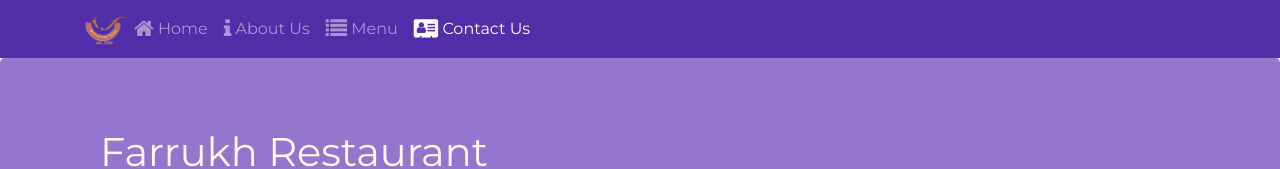
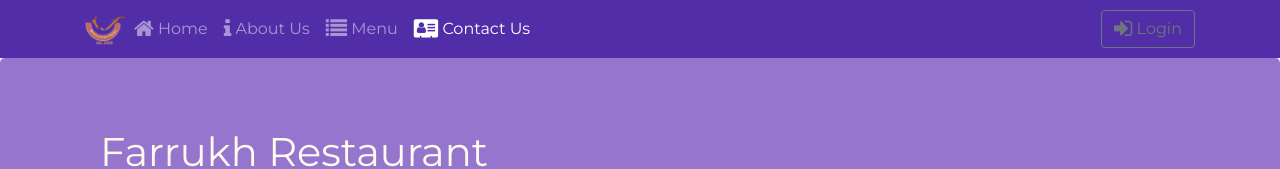
Before and after one commit to farrukh28/react, a React (Create React App) app in the folder confusion/: page /contactus in a window 1280 px wide. Shown: the top 169 px of the page. Built offline with nearby package versions, Linux system fonts and the light colour scheme.

Commit message:
Uncontrolled Forms

```diff
--- a/confusion/src/components/ContactComponent.js
+++ b/confusion/src/components/ContactComponent.js
@@ -57,6 +57,7 @@
     }
 
     validate(firstname, lastname, telnum, email) {
+        // object to store error messages corresponding to each field.
         const errors = {
             firstname: '',
             lastname: '',
@@ -142,7 +143,7 @@
                         </div>
                         <div className="col-12 col-md-9">
 
-                            {/* FORM */}
+                            {/* --------------FORM--------------- */}
 
                             <Form onSubmit={this.handleSubmit}>
                                 <FormGroup row>
--- a/confusion/src/components/HeaderComponent.js
+++ b/confusion/src/components/HeaderComponent.js
@@ -1,5 +1,5 @@
 import React, { Component } from 'react';
-import { Navbar, NavbarBrand, Jumbotron, Nav, NavItem, Collapse, NavbarToggler } from 'reactstrap';
+import { Navbar, NavbarBrand, Jumbotron, Nav, NavItem, Collapse, NavbarToggler, Button, Modal, ModalBody, ModalHeader, Form, FormGroup, Input, Label } from 'reactstrap';
 import { NavLink } from 'react-router-dom';
 
 
@@ -9,15 +9,31 @@
         super(props);
         this.state = {
             isNavOpen: false,
+            isModalOpen: false,
         }
         this.toggleNav = this.toggleNav.bind(this);
+        this.toggleModal = this.toggleModal.bind(this);
+        this.handleLogin = this.handleLogin.bind(this);
     };
 
     toggleNav() {
         this.setState({
             isNavOpen: !this.state.isNavOpen,
         });
-    }
+    };
+
+    toggleModal() {
+        this.setState({
+            isModalOpen: !this.state.isModalOpen,
+        })
+    };
+
+    handleLogin(event) {
+
+        this.toggleModal(); // close the modal when form is submitted.
+        alert("Username: " + this.username.value + " Password: " + this.password.value + " Remember: " + this.remember.checked);
+        event.preventDefault();
+    };
 
     render() {
 
@@ -34,7 +50,7 @@
                         <NavbarToggler onClick={this.toggleNav} />
 
                         <Collapse isOpen={this.state.isNavOpen} navbar>
-                            <Nav className="text-center" navbar>
+                            <Nav className="text-center text-md-right" navbar>
                                 <NavItem>
                                     <NavLink className="nav-link" to="/home">
                                         <span className="fa fa-home fa-lg"></span> Home
@@ -56,6 +72,14 @@
                                 </NavLink>
                                 </NavItem>
                             </Nav>
+                            {/* Toggle Button For Login Modal */}
+                            <Nav className="ml-auto justify-content-center justify-content-md-start">
+                                <NavItem>
+                                    <Button outline onClick={this.toggleModal}>
+                                        <span className="fa fa-sign-in fa-lg"></span> Login
+                                    </Button>
+                                </NavItem>
+                            </Nav>
                         </Collapse>
                     </div>
                 </Navbar>
@@ -70,6 +94,29 @@
                         </div>
                     </div>
                 </Jumbotron>
+
+                <Modal isOpen={this.state.isModalOpen} toggle={this.toggleModal}>
+                    <ModalHeader className="font-weight-bolder" toggle={this.toggleModal}>Login</ModalHeader>
+                    <ModalBody>
+                        <Form onSubmit={this.handleLogin}>
+                            <FormGroup>
+                                <Label htmlFor="username">Username</Label>
+                                <Input type="text" id="username" name="username" innerRef={(input) => this.username = input} />
+                            </FormGroup>
+                            <FormGroup>
+                                <Label htmlFor="password">Password</Label>
+                                <Input type="password" id="pasword" name="password" innerRef={(input) => this.password = input} />
+                            </FormGroup>
+                            <FormGroup check>
+                                <Label check>
+                                    <Input type="checkbox" name="remember" innerRef={(input) => this.remember = input} />
+                                    Remember me
+                                </Label>
+                            </FormGroup>
+                            <Button type="submit" value="submit" color="primary">Login</Button>
+                        </Form>
+                    </ModalBody>
+                </Modal>
             </>
         );
     };
```
